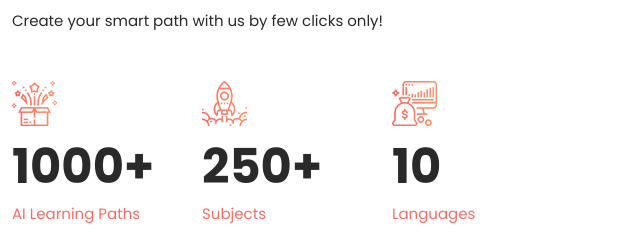
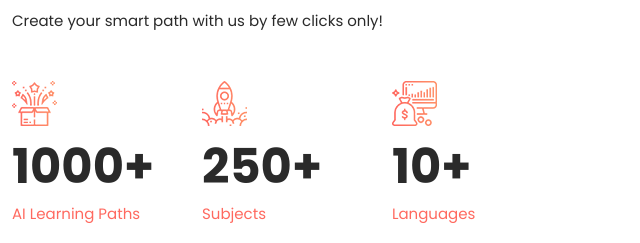
Before and after one commit to Saraans9/SmartPath, a plain HTML site: page index.html in a window 1280 px wide. Shown: the part 1880-2123 px from the top of the page, 640-1280 px from the left. Drawn offline with Linux system fonts and the light colour scheme.

Commit message:
Update index.html

```diff
--- a/index.html
+++ b/index.html
@@ -260,7 +260,7 @@ https://templatemo.com/tm-565-onix-digital
                     <div class="icon">
                       <img src="assets/images/service-icon-03.png" alt="">
                     </div>
-                    <div class="count-digit">10</div>
+                    <div class="count-digit">10+</div>
                     <div class="count-title">Languages</div>
                     <p>Learn More!</p>
                   </div>
```
